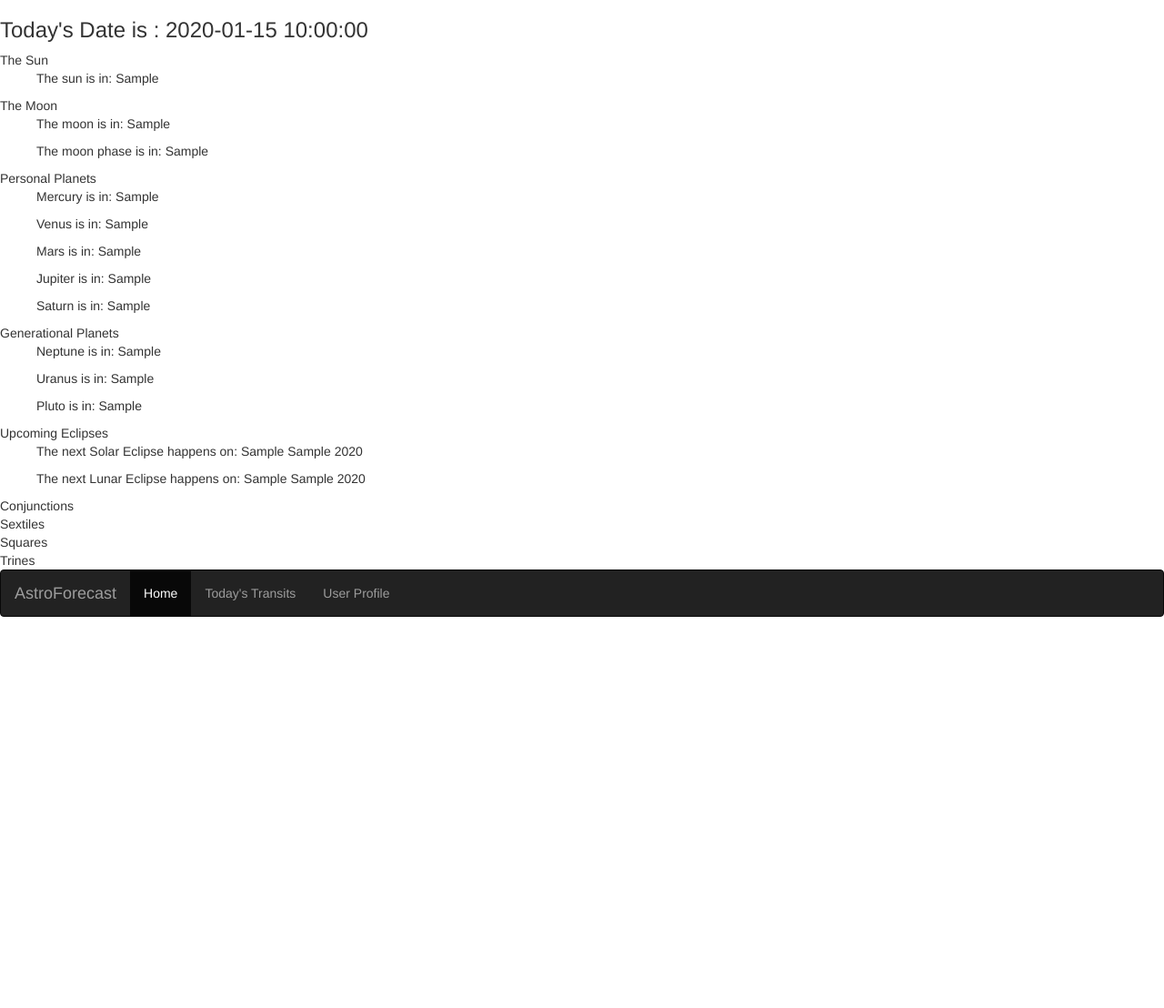
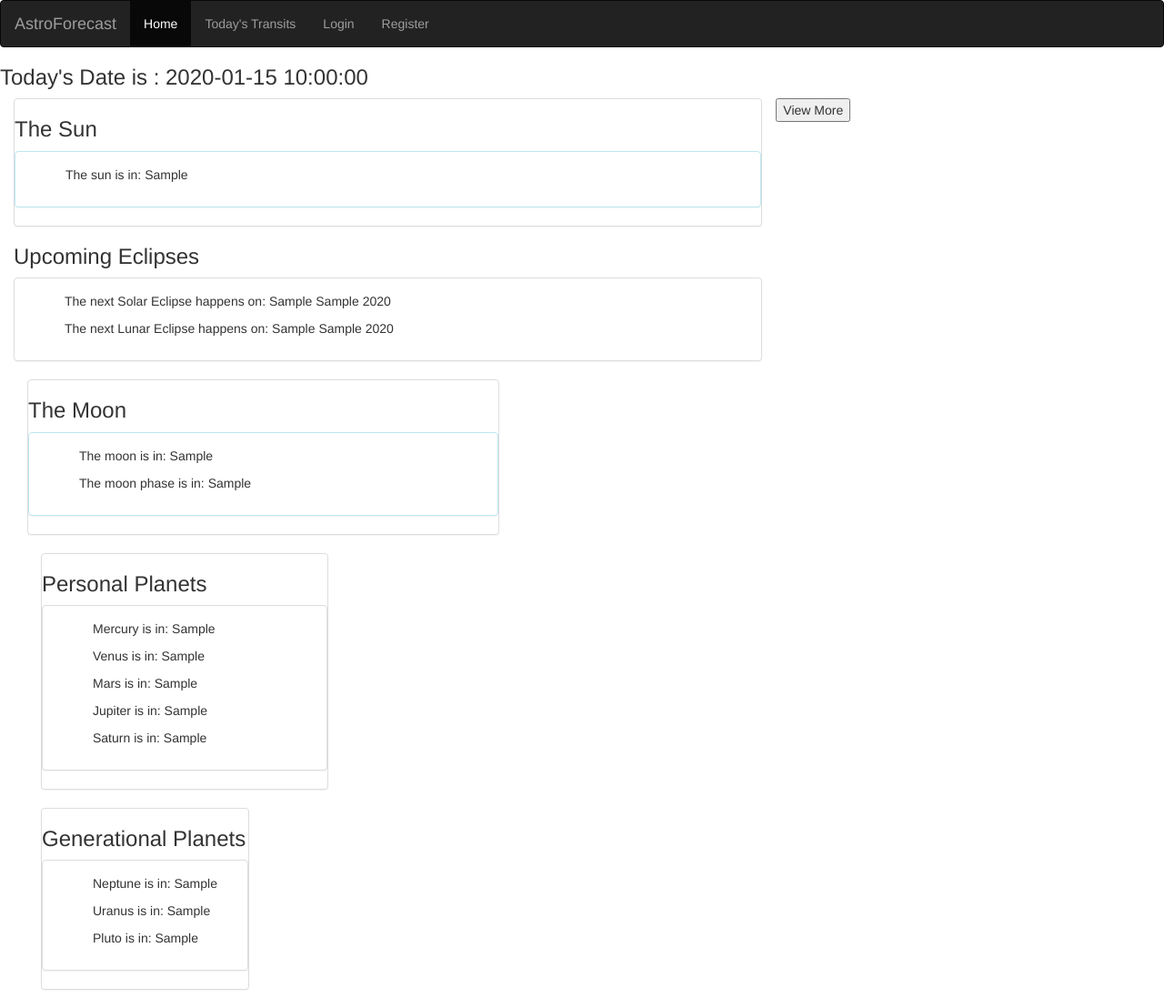
Before and after one commit to maedae104/astro-project, a Flask app: template Templates/transits.html in a window 1280 px wide. Shown: the whole page at 91% size. Before the commit the page ends 678 px from the top, so only its background shows below. Run offline with Flask 2, Linux system fonts and the light colour scheme; the template is opened without the code that fills it: most values are stand-ins (such as "Sample title", 1, 10 or a date in 2020); parts of the project's set-up code (start-up, migrations or seed data) failed here and were passed over; some libraries are stand-ins or nearby versions.

Commit message:
styling and button updates

```diff
--- a/Templates/base.html
+++ b/Templates/base.html
@@ -1,6 +1,8 @@
 <!doctype html>
 <html>
   <head>
+    <link rel="stylesheet" href="/static/stylesheet.css">
+
     <meta charset="utf-8">
     <meta name="viewport" content="width=device-width">
   <title>AstroForecast</title>
@@ -9,15 +11,30 @@
   <link rel="stylesheet" href="https://maxcdn.bootstrapcdn.com/bootstrap/3.4.1/css/bootstrap.min.css">
   <script src="https://ajax.googleapis.com/ajax/libs/jquery/3.6.0/jquery.min.js"></script>
   <script src="https://maxcdn.bootstrapcdn.com/bootstrap/3.4.1/js/bootstrap.min.js"></script>
+
     <title>
       {% block title %}Astro Forecast{% endblock %}
     </title>
 
-    {% block head %}{% endblock %}
+    {% block head %}
+
+    {% endblock %}
+
   </head>
   <body>
-
-
+    <nav class="navbar navbar-inverse">
+      <div class="container-fluid">
+        <div class="navbar-header">
+          <a class="navbar-brand" href="/">AstroForecast</a>
+        </div>
+        <ul class="nav navbar-nav">
+          <li class="active"><a href="/">Home</a></li>
+          </li>
+          <li><a href="/transits">Today's Transits</a></li>
+          <li><a href="/login">Login</a></li>
+          <li><a href="/create-user">Register</a></li>
+          </ul>
+    </nav>
 
     {% for msg in get_flashed_messages() %}
     <p class="flash-msg">
@@ -26,20 +43,11 @@
     {% endfor %}
 
     {% block body %}
+
     {% endblock %}
 
     {% block after_body %}{% endblock %}
 
-    <nav class="navbar navbar-inverse">
-      <div class="container-fluid">
-        <div class="navbar-header">
-          <a class="navbar-brand" href="#">AstroForecast</a>
-        </div>
-        <ul class="nav navbar-nav">
-          <li class="active"><a href="/">Home</a></li>
-          <li><a href="/transits">Today's Transits</a></li>
-          <li><a href="/user-profile">User Profile</a></li>
-        </ul>
-      </div>
+  <script src="static/eventlisteners.js"></script>
   </body>
 </html>
--- a/Templates/transits.html
+++ b/Templates/transits.html
@@ -2,65 +2,130 @@
 {% block title %}Current Transits{% endblock %}
 
 {% block body %}
-
-<h3>Today's Date is : {{ today }} </h3>
-<div class="sun-div">The Sun
+<h3 class="today-date">Today's Date is : {{ today }} </h3>
+<input id="view-more" type="button" value="View More">
+<div class="col-sm-8">
+    <div class="panel panel-default">
+        <div class="sun-div">
+            <h3>The Sun</h3>
+            <div class="panel panel-info">
+              <div class="panel-body">
                 <ul>
+                <i class="ai sun"></i>
                 The sun is in: {{ sun_sign }}
             </ul>
         </div>
-<div class="moon-div">The Moon
+    </div>
+  </div>
+</div>
+
+
+<div class="col-md-auto">
+    <div class="hidden-panel panel-default">
+        <div class="eclipse-div" id="eclipse-id">
+        <h3>Upcoming Eclipses</h3>
+        <div class="panel panel-default">
+            <div class="panel-body">
         <ul>
+            <i class="ai sun"></i>
+            The next Solar Eclipse happens on: {{ sun_month }} {{ sun_day }} {{ sun_year }}
+        </ul>
+        <ul>
+            <i class="ai moon-variant"></i>
+            The next Lunar Eclipse happens on: {{ moon_month }} {{ moon_day }} {{ moon_year }}
+        </ul>
+
+            </div>
+        </div>
+        </div>
+    </div>
+</div>
+
+
+  <div class="col-sm-8">
+    <div class="panel panel-default">
+        <div class="moon-div">
+            <h3>The Moon</h3>
+            <div class="panel panel-info">
+              <div class="panel-body">
+                <ul>
+                    <i class="ai moon-variant"></i>
                     The moon is in: {{ moon_sign }}
                 </ul>
                 <ul>
+                    <i class="ai moon-variant"></i>
                     The moon phase is in: {{ moon_phase }}
                 </ul>
                 </div>
-    <div class="inner-planet-div">Personal Planets
+            </div>
+    </div>
+  </div>
+
+  <div class="col-md-8">
+    <div class="panel panel-default">
+
+    <div class="inner-planet-div">
+        <h3>Personal Planets</h3>
+        <div class="panel panel-default">
+          <div class="panel-body">
             <ul>
+                <i class="ai mercury"></i>
                 Mercury is in: {{ merc_sign }}
             </ul>
             <ul>
+                <i class="ai venus"></i>
                 Venus is in: {{ venus_sign }}
             </ul>
             <ul>
+                <i class="ai mars"></i>
                 Mars is in: {{ mars_sign }}
             </ul>
             <ul>
+                <i class="ai jupiter"></i>
                 Jupiter is in: {{ jup_sign }}
             </ul>
             <ul>
+                <i class="ai saturn"></i>
                 Saturn is in: {{ sat_sign }}
             </ul>
                 </div>
-
-<div class="outer-planet-div">Generational Planets
+            </div>
+        </div>
+    </div>
+    </div>
+ <div class="col-md-6">
+    <div class="panel panel-default">
+        <div class="outer-planet-div">
+            <h3>Generational Planets</h3>
+             <div class="panel panel-default">
+        <div class="panel-body">
     <ul>
+        <i class="ai neptune"></i>
         Neptune is in: {{ nept_sign }}
     </ul>
     <ul>
+        <i class="ai uranus"></i>
         Uranus is in: {{ uran_sign }}
     </ul>
     <ul>
+        <i class="ai pluto"></i>
         Pluto is in: {{ pluto_sign }}    </ul>
             </div>
-
-<div class="eclipse-div">Upcoming Eclipses
-    <ul>
-        The next Solar Eclipse happens on: {{ sun_month }} {{ sun_day }} {{ sun_year }}
-    </ul>
-    <ul>
-        The next Lunar Eclipse happens on: {{ moon_month }} {{ moon_day }} {{ moon_year }}
-    </ul>
         </div>
-
-<div class="trine-div">Conjunctions</div>
-
-<div class="trine-div">Sextiles</div>
-<div class="trine-div">Squares</div>
-<div class="trine-div">Trines</div>
+    </div>
+</div>
+</div>
 
 
 
+
+
+<!-- <div class="conj-div">Conjunctions</div>
+
+<div class="sextile-div">Sextiles</div>
+<div class="square-div">Squares</div>
+<div class="trine-div">Trines</div> -->
+
+</div>
+
 {% endblock %}
--- a/Templates/userProfile.html
+++ b/Templates/userProfile.html
@@ -12,7 +12,7 @@
 <h3>Phone number: {{ session['phone_number'] }}</h3>
 
 
-<button type="button">Send me a text update!</button>
+<button type="button" id="text-button">Send me a text update!</button>
 
 
 <script src="/static/eventlisteners.js"></script>
--- a/server.py
+++ b/server.py
@@ -78,7 +78,46 @@ def get_transits():
     db.session.add(transit)
     db.session.commit()
 
+    transit_list = [sun_sign, moon_sign, merc_sign, venus_sign, mars_sign, jup_sign, sat_sign, uran_sign, nept_sign, pluto_sign]
+    trans_dict = {
+        sun_sign : " the Sun",
+        moon_sign : "the Moon",
+        merc_sign : "Mercury",
+        venus_sign : "Venus",
+        mars_sign : "Mars",
+        jup_sign : "Jupiter",
+        sat_sign : "Saturn",
+        nept_sign : "Neptune",
+        pluto_sign : "Pluto" }
 
+    conjunctions = []
+    squares = []
+
+    def get_sun_aspects():
+            for trans in transit_list:
+                sun_aspect = crud.get_aspects(trans, transit_list[0])
+                # sun_as_str = f"The sun is { sun_aspect } to { trans_dict[trans] } in { trans }"
+                if sun_aspect == None:
+                    print("No sun aspects")
+                elif sun_aspect == "conjunct":
+                    conjunctions.append(f"The sun is conjunct { trans_dict[trans] } in { trans }")
+                    print(conjunctions)
+                elif sun_aspect == "square":
+                    squares.append(f" The sun is square { trans_dict[trans] } in { trans }")
+
+
+
+
+    def get_moon_aspects():
+        for trans in transit_list:
+            moon_aspect = crud.get_aspects(transit_list[1], trans)
+            moon_as_str = f"The moon is { moon_aspect } to { trans_dict[trans] } in { trans }"
+            if moon_aspect != None:
+                print(moon_as_str)
+
+
+    get_sun_aspects()
+    get_moon_aspects()
 
     return render_template('transits.html', sun_long=sun_long, sun_sign=sun_sign,
                              moon_long=moon_long, moon_sign=moon_sign, current_date=current_date,
@@ -90,6 +129,12 @@ def get_transits():
                              pluto_sign = pluto_sign, transit = transit, solar_ecl=solar_ecl, sun_day=sun_day,
                              sun_year=sun_year, sun_month=sun_month, lunar_ecl=lunar_ecl, moon_day = moon_day,
                              moon_month=moon_month, moon_year=moon_year, today=today)
+
+@app.route("/create-user")
+def display_create_user():
+
+    return render_template("createuser.html")
+
 
 
 @app.route("/users", methods=["POST"])
@@ -109,6 +154,11 @@ def create_user():
         db.session.commit()
 
     return redirect("/")
+
+@app.route("/login")
+def display_login():
+
+    return render_template("userlogin.html")
 
 @app.route("/login", methods=["POST"])
 def user_login():
@@ -131,24 +181,25 @@ def user_login():
 @app.route("/user-profile")
 def send_user_updates():
 
-    # transit_update = Transit.query.filter_by(date = crud.current_date)
-    # email = request.form.get("email")
-    # user = crud.get_user_by_email(email)
+    transit_update = Transit.query.filter_by(date = crud.current_date)
+    email = request.form.get("email")
+    user = crud.get_user_by_email(email)
 
+    account_sid = "AC991a3de185a36e54239a02cf95ce35de"
+    auth_token  = os.environ['TWILIO_TOKEN']
 
+    client = Client(account_sid, auth_token)
 
-    # account_sid = "AC991a3de185a36e54239a02cf95ce35de"
-    # auth_token  = os.environ['TWILIO_TOKEN']
+    message = client.messages.create(
+    body= transit_update,
+    from_='+19893680543',
+    to= session['phone_number']
+    )
+    print(message)
 
-    # client = Client(account_sid, auth_token)
-
-
-    # message = client.messages.create(
-    # body= transit_update,
-    # from_='+19893680543',
-    # to= session['phone_number']
-    # )
-    # print(message)
+    text_update = TextUpdates(transit_date = date, user_id = user.user_id)
+    db.session.add(text_update)
+    db.session.commit()
 
     return render_template('userProfile.html')
 
--- a/static/eventlisteners.js
+++ b/static/eventlisteners.js
@@ -1,9 +1,21 @@
-const btn = document.querySelector("button")
 
-btn.onclick = (evt) => {
+const aspect_btn = document.querySelector("#view-more")
+
+const eclipse_div = document.getElementById("eclipse-id")
+
+
+aspect_btn.addEventListener('click', evt => {
+        console.log(evt.target)
+        console.log(eclipse_div)
+        eclipse_div.style.display = 'block'
+        });
+
+const sunscribe_btn = document.getElementById("text-button")
+
+sunscribe_btn.onclick = (evt) => {
         console.log("subscribe for updates")
         //fetch request to user-profile
-        fetch('/user-profile')
+        fetch('/login')
         .then(response => response.text())
         .then(serverData => serverData.text())
 }
--- a/web_scrape.py
+++ b/web_scrape.py
@@ -2,10 +2,13 @@ import requests, json
 from bs4 import BeautifulSoup
 from flask import jsonify
 
-URL = "https://mooncalendar.astro-seek.com/"
+URL = "https://mooncalendar.astro-seek.com/moon-phases-calendar-may-2022"
 page = requests.get(URL)
 
+retro_URL = "https://horoscopes.astro-seek.com/retrograde-planets-astrology-calendar-2022"
+retro_page = requests.get(retro_URL)
 
+retro_soup = BeautifulSoup(retro_page.content, "html.parser")
 soup = BeautifulSoup(page.content, "html.parser")
 
 table = soup.find(id="tabs_content_container")
@@ -13,6 +16,7 @@ rows = table.find_all("tr", class_="ruka")
 moon_dict = { }
 
 
+retro_table = retro_soup.find()
 
 for row in rows:
     moon_dt = row.text.strip('\n')
```
Also changed, not shown: Templates/homepage.html (+0 -34 lines), crud.py (+1 -33 lines). Lines whose indentation alone changed are shown as unchanged.
